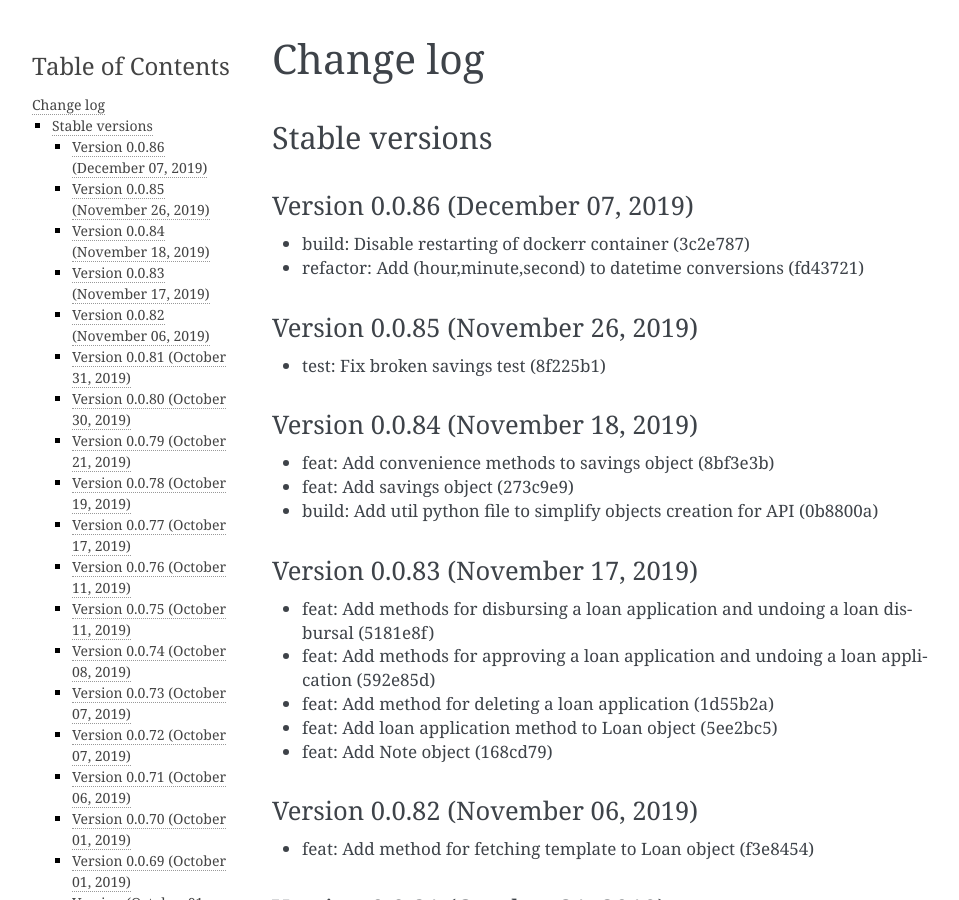
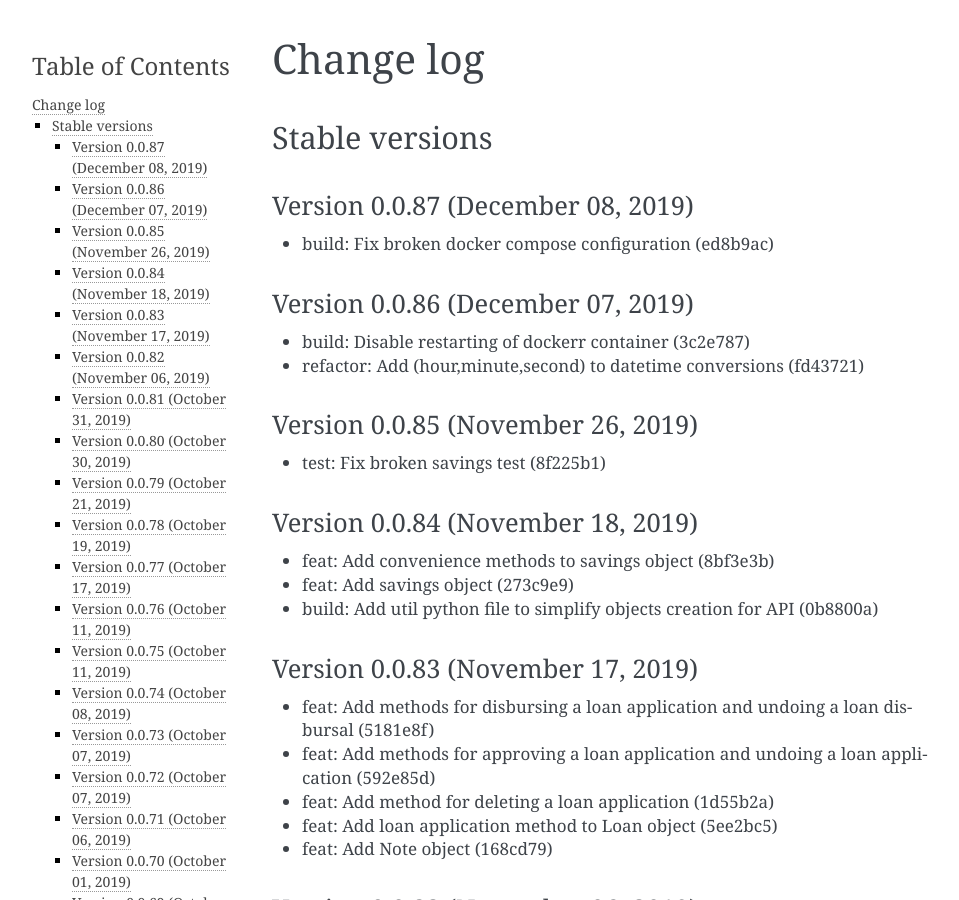
Before and after one commit to mobidevke/PyFineract, a Sphinx documentation site: the page built from docs/changes.rst, in a window 1280 px wide and 900 px high. Shown: the whole window, without its empty margins (148-1107 px from the left). Built offline with Sphinx 7.4.7, drawn with Linux system fonts in a browser that asks for light colours; formulas are drawn with MathJax 3.

Commit message:
Publish version 0.0.87

```diff
--- a/docs/changes.rst
+++ b/docs/changes.rst
@@ -3,6 +3,11 @@ Change log
 
 Stable versions
 ~~~~~~~~~~~~~~~
+
+Version 0.0.87 (December 08, 2019)
+-------------------------------------
+
+* build: Fix broken docker compose configuration (ed8b9ac)
 
 Version 0.0.86 (December 07, 2019)
 -------------------------------------
--- a/setup.py
+++ b/setup.py
@@ -2,7 +2,7 @@ import textwrap
 
 import setuptools
 
-version = "0.0.86"
+version = "0.0.87"
 
 if __name__ == '__main__':
     setuptools.setup(
```
